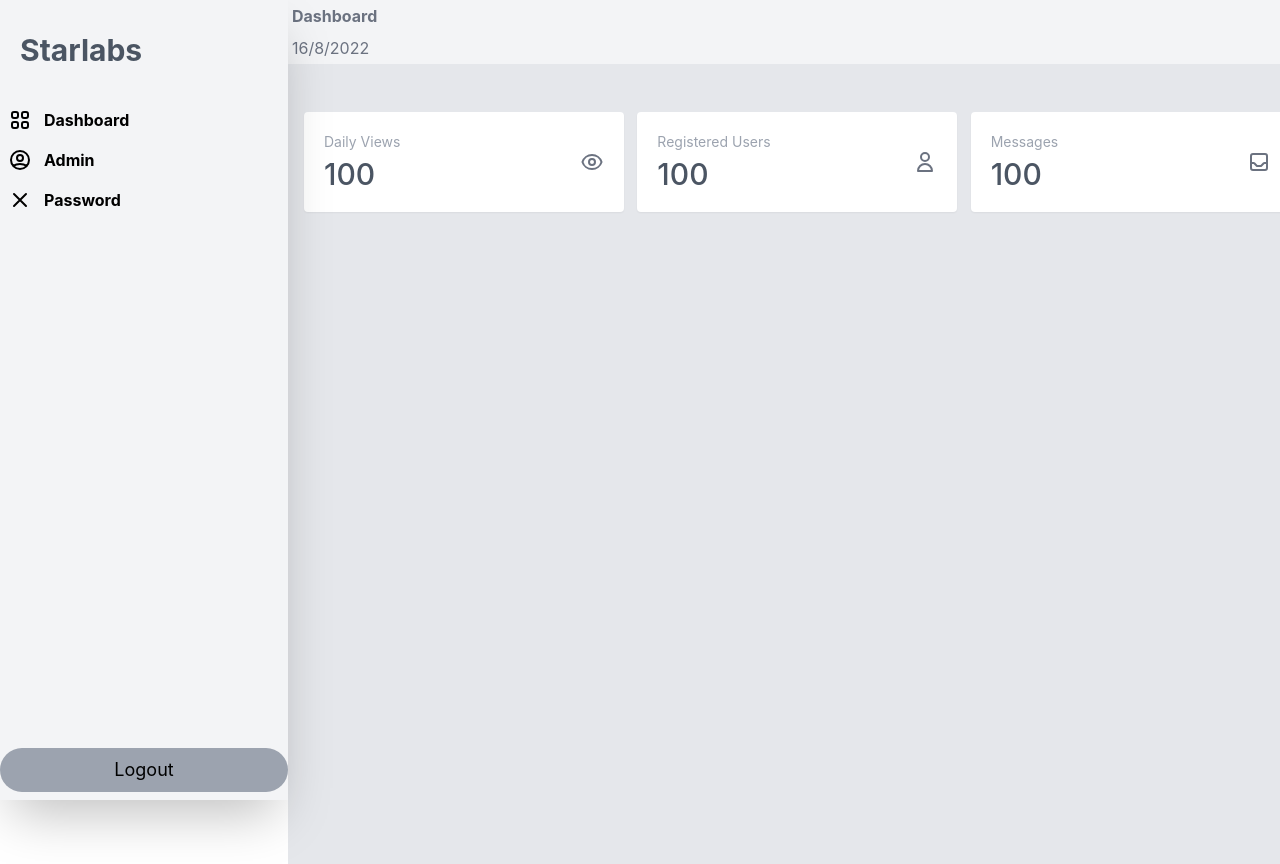
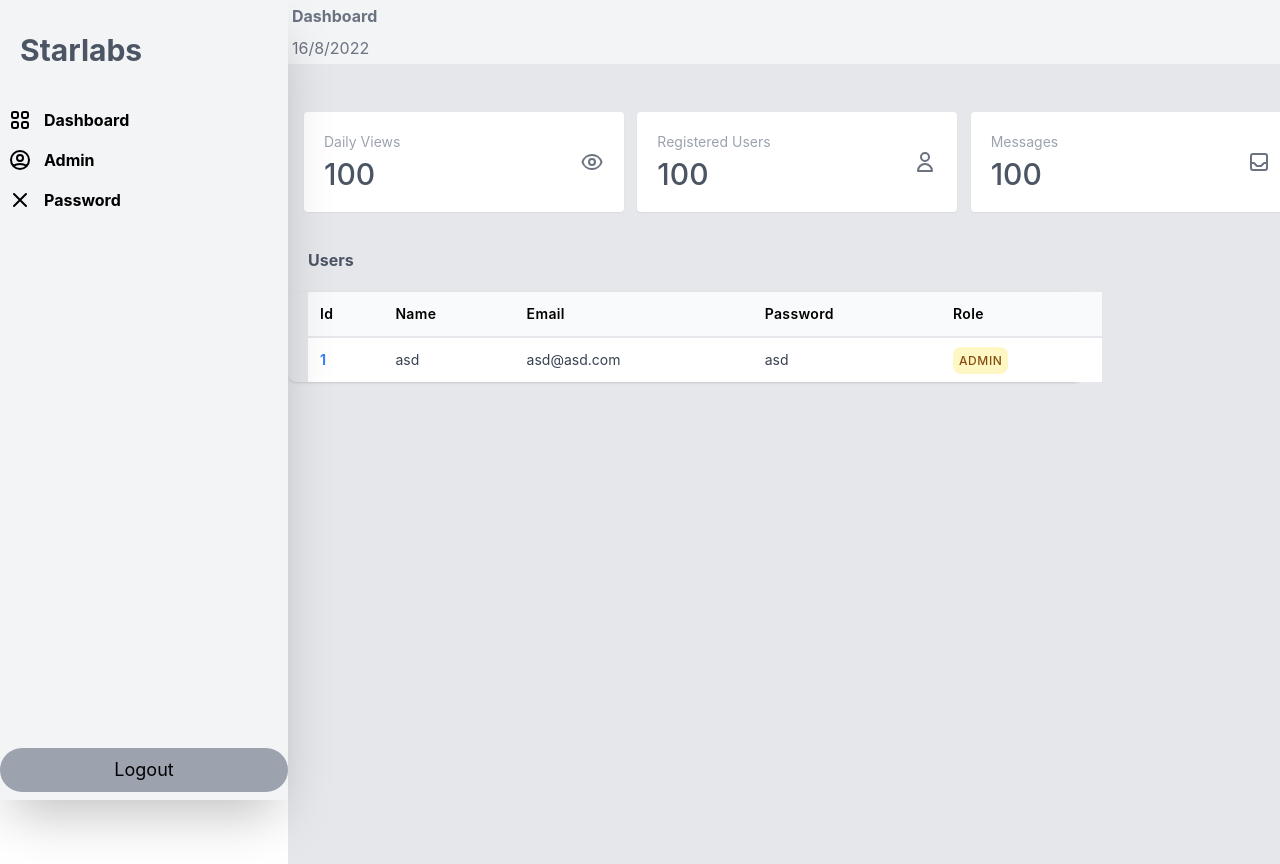
Before and after one commit to Lundrim23/Travel-Guide-Final, a React (Create React App) app: page /admin in a window 1280 px wide. Built offline with nearby package versions, Linux system fonts and the light colour scheme.

Commit message:
added a table (non functional yet)

```diff
--- a/src/pages/Admin.js
+++ b/src/pages/Admin.js
@@ -214,6 +214,51 @@ function Admin() {
             </div>
             {/* grid ends here */}
 
+            {/* table starts here */}
+            <h1 className="p-5 font-bold text-gray-600">
+                Users
+            </h1>
+            <div className=" rounded-lg shadow hidden md:block w-4/5">
+                <table className="w-full ml-5">
+                    <thead className="bg-gray-50 border-b-2 border-gray-200">
+                        <tr>
+                            <th className="w-6 p-3 text-sm font-semibold tracking-wide text-left">Id</th>
+                            <th className="w-6 p-3 text-sm font-semibold tracking-wide text-left">Name</th>
+                            <th className="w-6 p-3 text-sm font-semibold tracking-wide text-left">Email</th>
+                            <th className="w-6 p-3 text-sm font-semibold tracking-wide text-left">Password</th>
+                            <th className="w-6 p-3 text-sm font-semibold tracking-wide text-left">Role</th>
+                        </tr>
+                    </thead>
+                    <tbody className="divide-y divide-gray-100">
+                        <tr className="bg-white">
+                            <td className="p-3 whitespace-nowrap text-sm text-gray-700"><a href="#" className="font-bold text-blue-500 hover:underline">1</a></td>
+                            <td className="p-3 whitespace-nowrap text-sm text-gray-700">asd</td>
+                            <td className="p-3 whitespace-nowrap text-sm text-gray-700">asd@asd.com</td>
+                            <td className="p-3 whitespace-nowrap text-sm text-gray-700">asd</td>
+                            <td className="p-3 whitespace-nowrap text-sm text-gray-700"><span className="p-1.5 text-xs font-medium uppercase tracking-wider text-yellow-800 bg-yellow-200 rounded-lg bg-opacity-50">admin</span></td>
+                        </tr>
+
+                    </tbody>
+                </table>
+            </div>
+
+                <div className="grid grid-cols-1 sm:grid-cols-2 gap-4 md:hidden">
+                    <div className="bg-white space-y-3 p-4 rounded-lg shadow">
+                        <div className="flex items-center space-x-2 text-sm">
+                            <div>
+                                <a href="#" className="p-3 font-bold text-blue-500 hover:underline">Id</a>
+                            </div>
+                            <div  className="p-3 whitespace-nowrap text-sm text-gray-700">Name</div>
+                            <div className="p-3 whitespace-nowrap text-sm text-gray-700">Email</div>
+                            <div className="p-3 whitespace-nowrap text-sm text-gray-700">Password</div>
+                            <div className="p-1.5 text-xs font-medium uppercase tracking-wider text-yellow-800 bg-yellow-200 rounded-lg bg-opacity-50 w-14">Role</div>
+                        </div>
+                    </div>
+                </div>
+
+            {/* table ends here */}
+
+
           </div>
         </div>
       </div>
```
